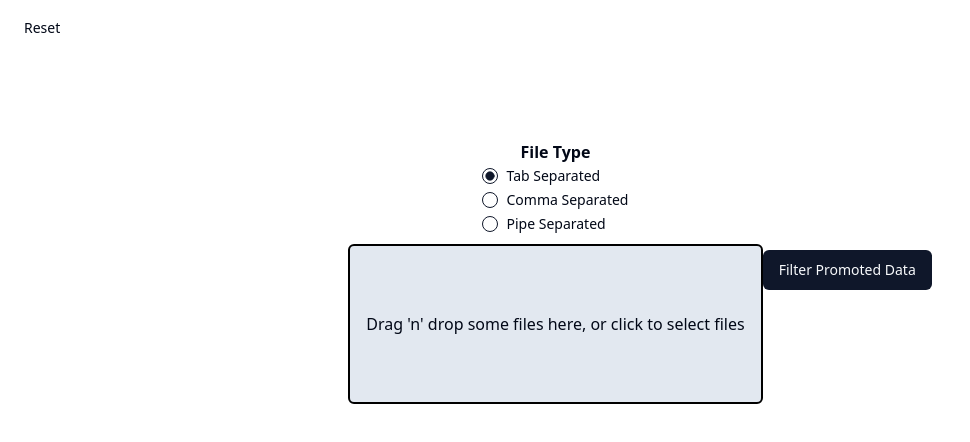
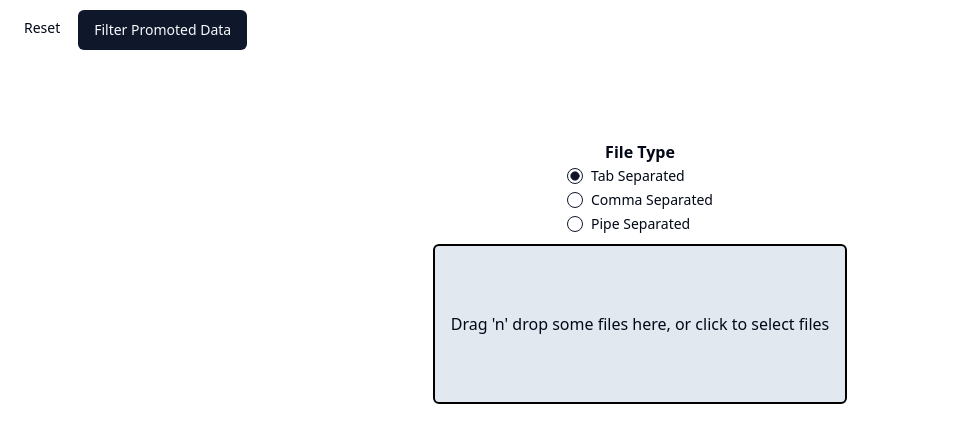
Before and after one commit to CarnegieLearningWeb/PathAnalysis, a React (Vite) app: page / in a window 1280 px wide. Shown: the top 442 px of the page, without its empty margins (0-970 px from the left). Built offline with nearby package versions, Linux system fonts and the light colour scheme.

Commit message:
added Filter Promoted button to App.tsx

```diff
--- a/package.json
+++ b/package.json
@@ -3,7 +3,7 @@
   "private": true,
   "version": "0.0.0",
   "type": "module",
-"scripts": {
+  "scripts": {
     "dev": "vite",
     "build": "tsc && vite build",
     "lint": "eslint . --ext ts,tsx --report-unused-disable-directives --max-warnings 0",
@@ -30,6 +30,7 @@
     "class-variance-authority": "^0.7.0",
     "clsx": "^2.1.1",
     "d3": "^7.9.0",
+    "danfojs-node": "^1.1.2",
     "express": "^4.19.2",
     "html2canvas": "^1.4.1",
     "joi": "^17.13.1",
--- a/src/App.tsx
+++ b/src/App.tsx
@@ -29,18 +29,23 @@ function App() {
     console.log(data)
   }
 
+  // const handleFilteredData = (filteredData: GlobalDataType[]) => {
+  //     setData(filteredData)
+  //     setShowDropZone(false)
+  //     const graphData: GraphData = processDataShopData(filteredData)
+  //     setGraphData(graphData)
+  // }
 
   useEffect(() => {
     if (data) {
       const graphData: GraphData = processDataShopData(data)
       setGraphData(graphData)
-
     }
     // if (filteredData) {
     //   const graphData: GraphData = processDataShopData(filteredData)
     //   setGraphData(graphData)
     // }
-  }, [data])
+  }, [data])  //,filteredData
 
   return (
     <>
@@ -87,16 +92,17 @@ function App() {
               </>
             )
           }
-        <div>
-           <Button
-            onClick={() => {
-            filterData(data!);
-            setFilteredData(data);
-            console.log('FILTER')
-          }}
-        >
-          Filter Promoted Data
-            </Button>
+        <div style={{position:"relative"}}>
+            <div style={{position:"absolute", float: "right", top:-260, right:600}}>
+                <Button
+
+                onClick={() => {
+                filterData(data!);
+                setFilteredData(data);
+                // handleFilteredData(filteredData!)
+                }
+                }> Filter Promoted Data </Button>
+            </div>
         </div>
         </div>
       </div>
--- a/src/lib/GradPromUtils.ts
+++ b/src/lib/GradPromUtils.ts
@@ -2,6 +2,7 @@ import {GlobalDataType} from "./types";
 
 
 export function filterPromGrad(data: GlobalDataType[], promOrGrad: "GRADUATED" | "PROMOTED" | "NOT_COMPLETED" | null): GlobalDataType[] {
+    // If no data has been imported into DropZone, do nothing
     if (data == null) {
     }
     if (promOrGrad !== null) {
```
Also changed, not shown: 1 other file (tests, documents, lock files or other folders).
